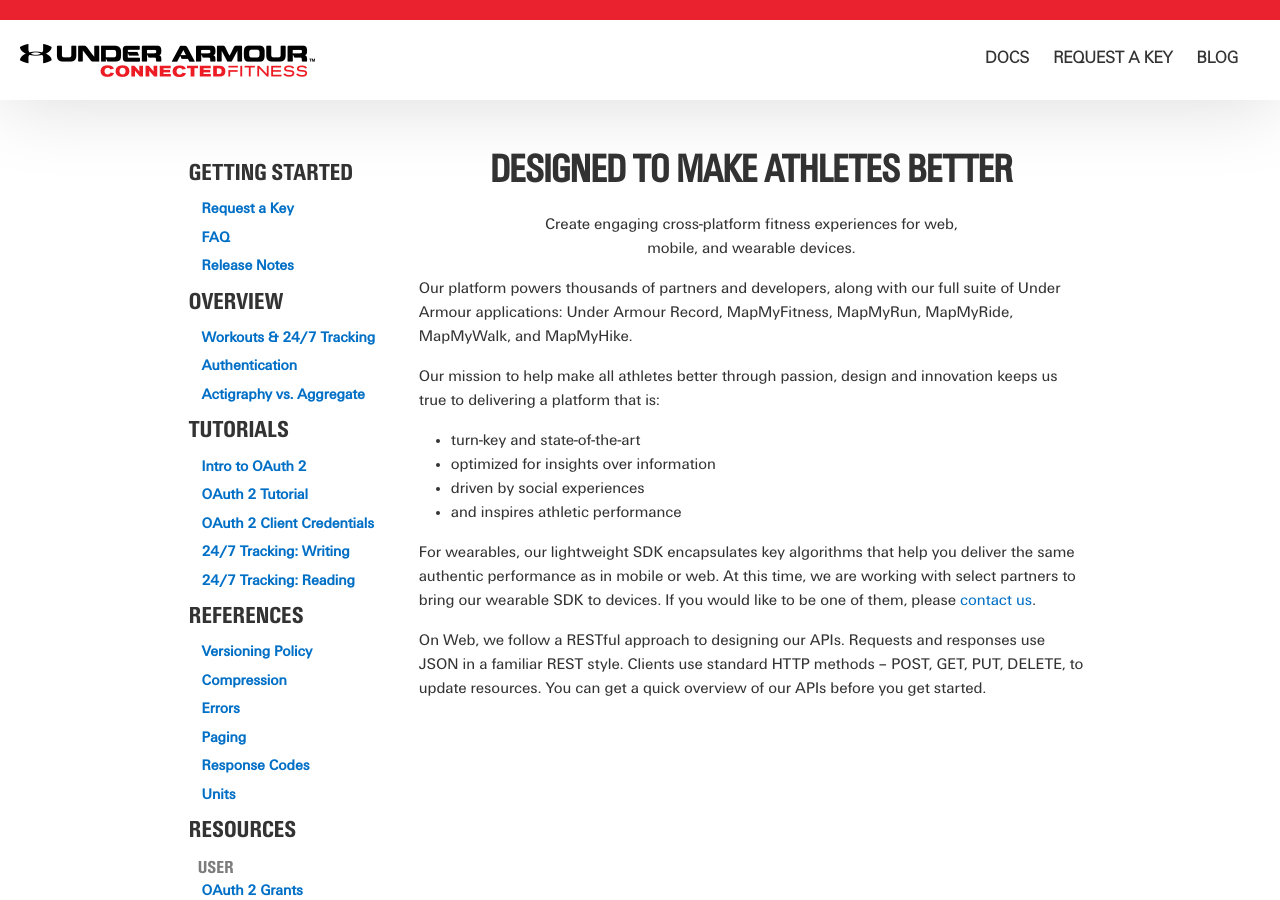
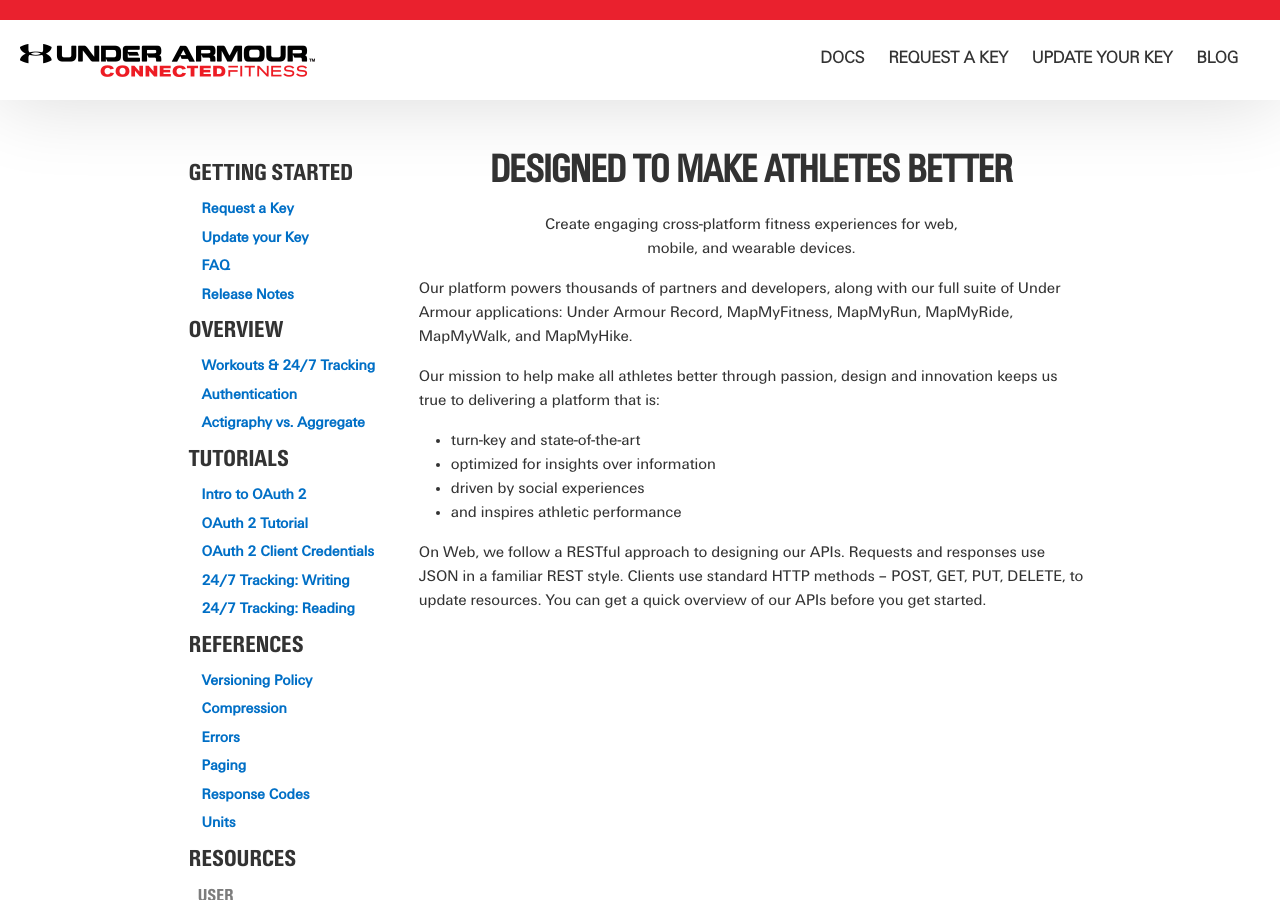
Before and after one commit to jeudyx/jeudyx.github.io, a Jekyll site: the page built from docs/index.html, in a window 1280 px wide and 900 px high. Built offline with Jekyll 4.4.1, drawn with Linux system fonts in a browser that asks for light colours.

Commit message:
Create page for update client key data. Removed reference to mobile SDK. Point to zendesk instead of support email on FAQ

```diff
--- a/_includes/header.html
+++ b/_includes/header.html
@@ -19,6 +19,7 @@
     <ul class="site-nav-list">
       <li class="site-nav-item docs"><a href="{{ site.github.url }}/docs">Docs</a></li>
       <li class="site-nav-item signup"><a href="{{ site.github.url }}/signup">Request a Key</a></li>
+      <li class="site-nav-item signup"><a href="{{ site.github.url }}/updatekey">Update your Key</a></li>
       <li class="site-nav-item blog"><a href="{{ site.github.url }}/blog">Blog</a></li>
     </ul>
   </nav>
--- a/_includes/sidenav.html
+++ b/_includes/sidenav.html
@@ -2,6 +2,7 @@
 
   <h3>Getting Started</h3>
   <a href="https://docs.google.com/a/mapmyfitnessinc.com/forms/d/e/1FAIpQLSf84vuZosfRN7OIf3ZiwLruC5_4SjDe85fsZtx13qh9ItLcgw/viewform">Request a Key</a>
+  <a href="{{ site.github.url }}/updatekey">Update your Key</a>
   <a href="{{ site.github.url }}/faq">FAQ</a>
   <a href="{{ site.github.url }}/docs/v70_Release_Notes">Release Notes</a>
 
--- a/docs/index.html
+++ b/docs/index.html
@@ -22,10 +22,10 @@
             <li>driven by social experiences</li>
             <li>and inspires athletic performance</li>
         </ul>
-        <p>
+        <!--<p>
             For wearables, our lightweight SDK encapsulates key algorithms that help you deliver the same authentic performance as in mobile or web. At this time, we are working with select partners to bring our wearable SDK to devices. If you would like to be one of them, please
             <a href="mailto:Partner-Support@underarmour.com">contact us</a>.
-        </p>
+        </p>-->
         <p>
             On Web, we follow a RESTful approach to designing our APIs. Requests and responses use JSON in a familiar REST style. Clients use standard HTTP methods – POST, GET, PUT, DELETE, to update resources. You can get a quick overview of our APIs before you get started.
         </p>
--- a/pages/faq.html
+++ b/pages/faq.html
@@ -7,7 +7,7 @@
 <section class="faq">
 
   <div style="float: right;">
-    <a href="mailto:support@uacfsupport.zendesk.com" class="button button-red" style="float: right; width: 100px;">Help</a>
+    <a href="https://uacfsupport.zendesk.com/" class="button button-red" style="float: right; width: 100px;">Help</a>
   </div>
 
   <h1>Developer FAQ</h1>
--- /dev/null
+++ b/pages/updatekey.html
@@ -0,0 +1,71 @@
+---
+layout: documentation
+title: Client Key Update
+permalink: /updatekey/
+---
+
+<section class="faq">
+
+  <div style="float: right;">
+    <a href="https://uacfsupport.zendesk.com/" class="button button-red" style="float: right; width: 100px;">Help</a>
+  </div>
+
+  <h1>Update your client key data</h1>
+
+  <section>
+    <p>Now you can update your application name and callback url by calling and endpoint we have enabled.</p>
+    <p>You need your Api-Key (the one you want to update) and a valid token (client credentials) that you can generate following <a href="https://developer.underarmour.com/docs/v71_OAuth_2_Client_Creds/" target="_blank">these steps</a>.</p>
+  </section>
+
+  <section>
+    <h2>Usage</h2>
+
+    <p>You need to send a <b>PATCH</b> request with the usual Api-Key and Authorization headers. The payload can include the following parameters:
+        <br/>
+        <table style="width: 100%">
+            <thead style="background: #e3e3e3; text-align: left"><tr><th>Param</th><th>Value</th></tr></thead>
+            <tbody>
+                <tr>
+                    <td><i>callback_uri</i></td>
+                    <td>The new callback uri</td>
+                </tr>
+                <tr>
+                    <td><i>application_title</i></td>
+                    <td>The new application name you want to appear in the OAuth2 page for your users</td>
+                </tr>
+            </tbody>
+        </table>
+
+        <pre>
+        import requests
+        import json
+
+        url = 'https://api.ua.com/v7.2/api_client/<your client key>/'
+
+        headers = {'Authorization': 'Bearer <your token>', 'Api-Key': '<your client key>'}
+
+        data = {'callback_uri': 'https://www.exampleredirect.com/uacf/', 'application_title': 'New App Name'}
+
+        requests.patch(url, headers=headers, data=json.dumps(data))
+
+        </pre>
+    </p>
+
+    <p>
+        Then you can issue a GET request to the send endpoint, using your client key, to verify that the record was updated correctly.
+        <pre>
+        import requests
+
+        url = 'https://api.ua.com/v7.2/api_client/<your client key>/'
+
+        headers = {'Authorization': 'Bearer <your token>', 'Api-Key': '<your client key>'}
+
+        key_data = requests.get(url, headers=headers)
+
+        </pre>
+
+    </p>
+
+  </section>
+
+</section>
```
